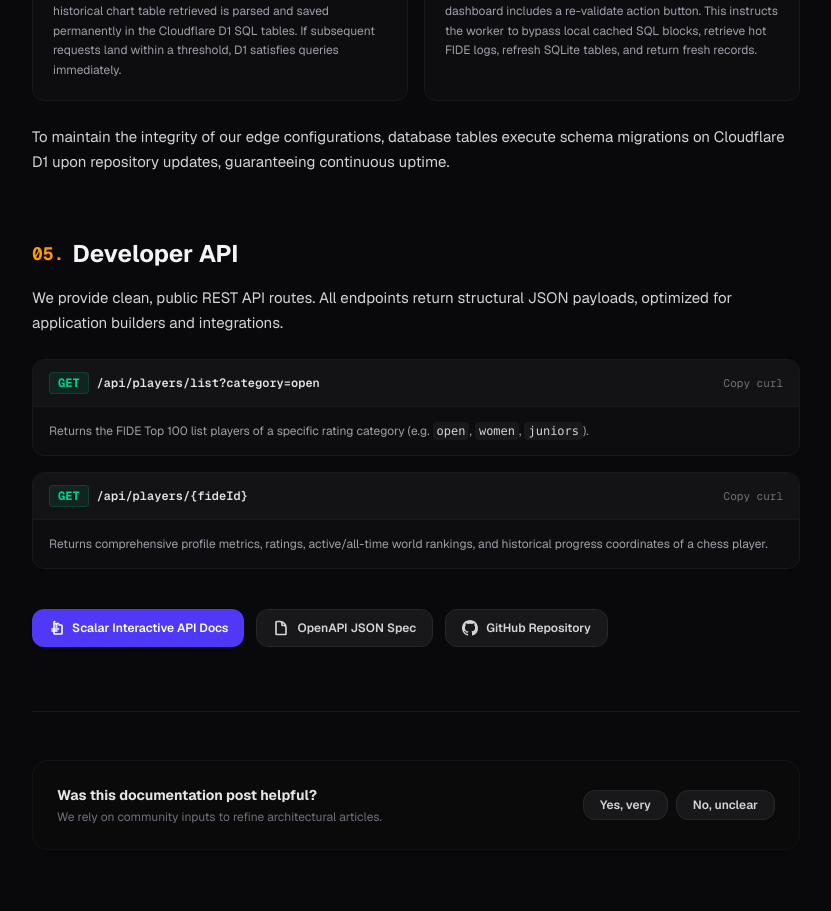
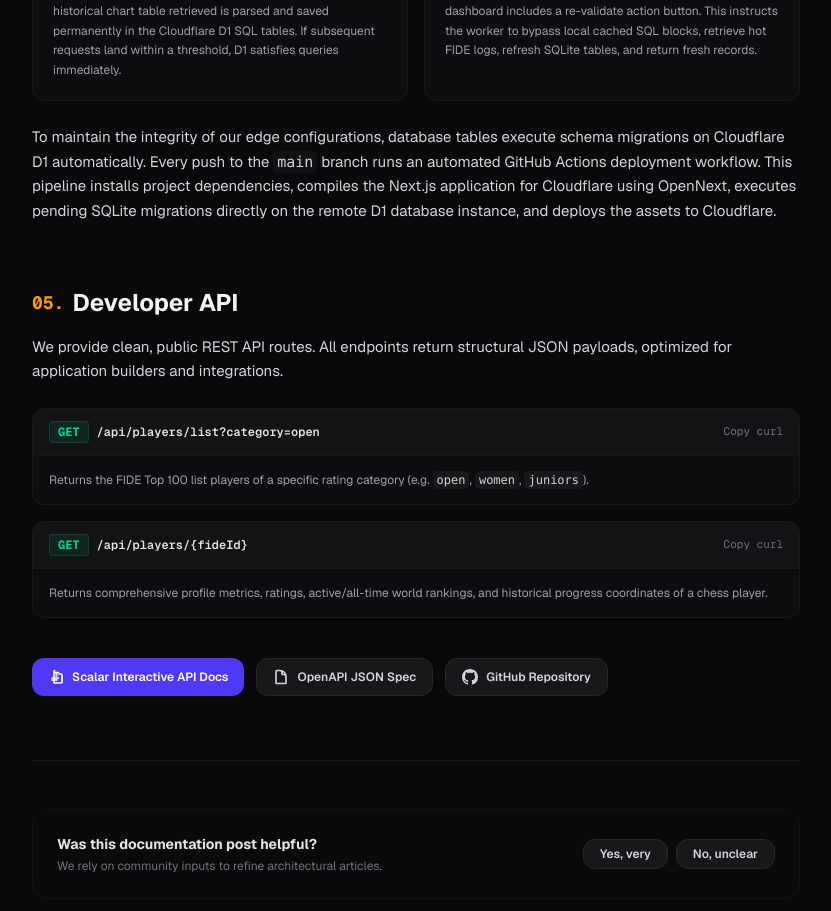
Before and after one commit to cassiofb-dev/fide-api, a Next.js app: page /about in a window 1280 px wide. Shown: the part 2264-3175 px from the top of the page, without its empty margins (312-1143 px from the left). Built offline with nearby package versions, Linux system fonts and the light colour scheme; no server answers.

Commit message:
feat: implement GitHub Actions CI/CD workflow for automated Cloudflare deployments and D1 migrations

```diff
--- a/app/about/page.tsx
+++ b/app/about/page.tsx
@@ -333,7 +333,7 @@ export async function scrapeTopList(listType: string): Promise<TopListPlayer[]>
             </div>
 
             <p>
-              To maintain the integrity of our edge configurations, database tables execute schema migrations on Cloudflare D1 upon repository updates, guaranteeing continuous uptime.
+              To maintain the integrity of our edge configurations, database tables execute schema migrations on Cloudflare D1 automatically. Every push to the <code className="text-zinc-300 bg-zinc-900/60 px-1 py-0.5 rounded">main</code> branch runs an automated GitHub Actions deployment workflow. This pipeline installs project dependencies, compiles the Next.js application for Cloudflare using OpenNext, executes pending SQLite migrations directly on the remote D1 database instance, and deploys the assets to Cloudflare.
             </p>
           </section>
 
```
Also changed, not shown: 1 other file (tests, documents, lock files or other folders).
